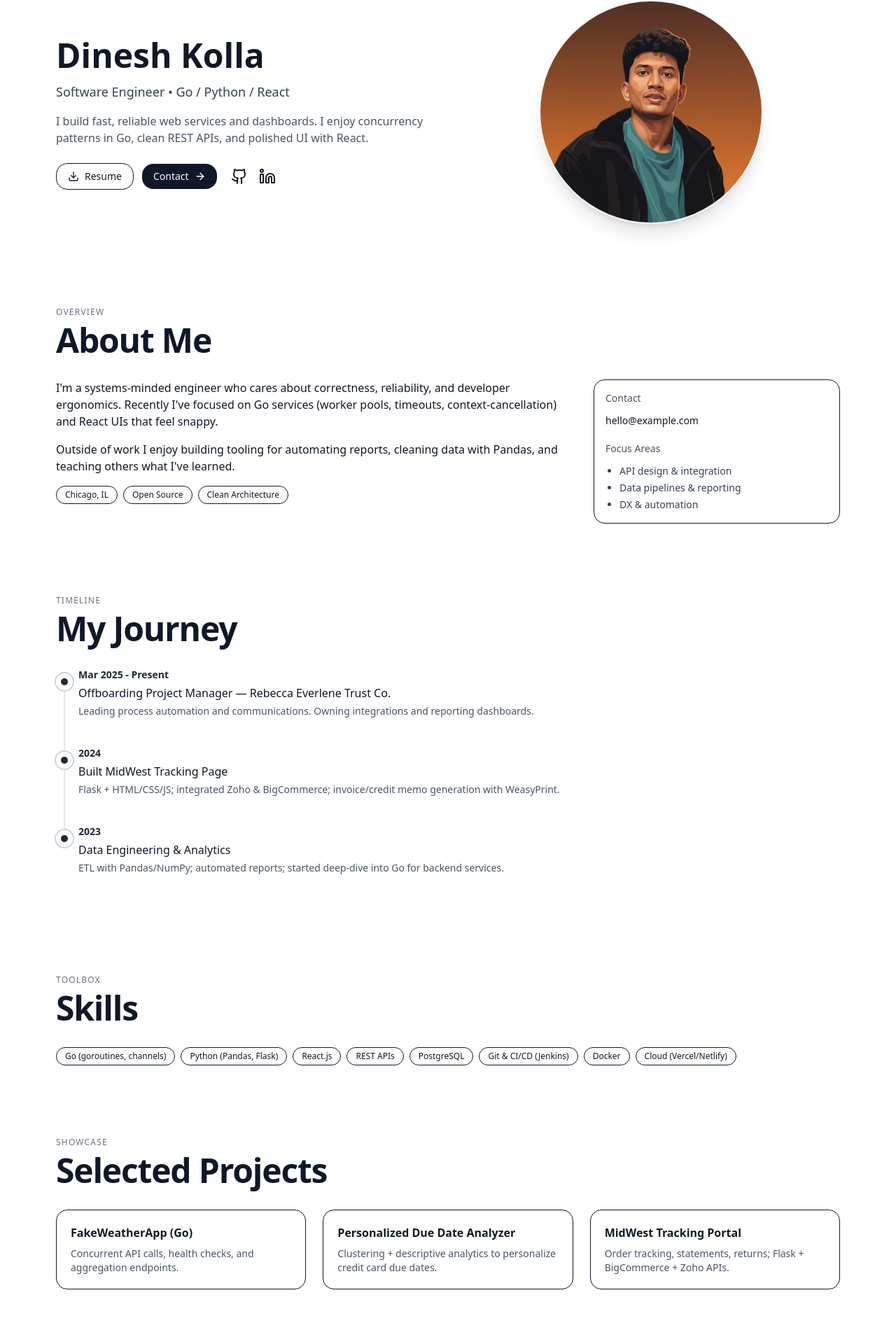
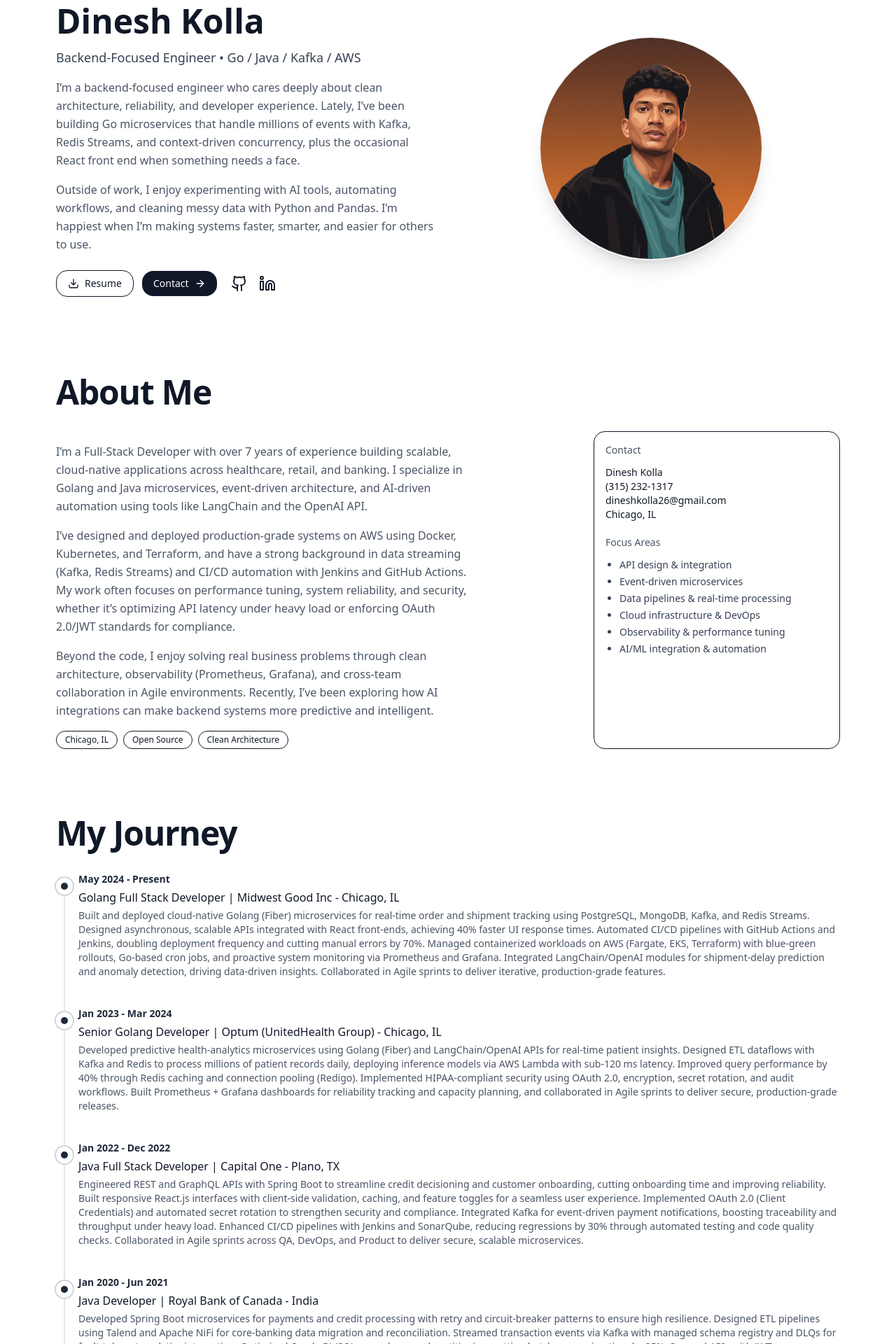
Before and after one commit to Kolla1997/My-Portfolio, a React (Vite) app: page / in a window 1280 px wide. Shown: the part 124-2044 px from the top of the page at 70% size. Built offline with nearby package versions, Linux system fonts and the light colour scheme.

Commit message:
Updated profile

```diff
--- a/src/App.tsx
+++ b/src/App.tsx
@@ -7,14 +7,26 @@
 // ---- Simple data you can edit quickly ----
 const PROFILE = {
   name: "Dinesh Kolla",
-  role: "Software Engineer • Go / Python / React",
+  role: "Backend-Focused Engineer • Go / Java / Kafka / AWS",
   summary:
-    "I build fast, reliable web services and dashboards. I enjoy concurrency patterns in Go, clean REST APIs, and polished UI with React.",
+    ` I’m a backend-focused engineer who cares deeply about clean architecture, reliability, and developer experience. Lately, I’ve been building Go microservices that handle millions of events with Kafka, Redis Streams, and context-driven concurrency, plus the occasional React front end when something needs a face.
+
+Outside of work, I enjoy experimenting with AI tools, automating workflows, and cleaning messy data with Python and Pandas. I’m happiest when I’m making systems faster, smarter, and easier for others to use.`,
+
+  aboutMe:
+    `I’m a Full-Stack Developer with over 7 years of experience building scalable, cloud-native applications across healthcare, retail, and banking. I specialize in Golang and Java microservices, event-driven architecture, and AI-driven automation using tools like LangChain and the OpenAI API.
+
+    I’ve designed and deployed production-grade systems on AWS using Docker, Kubernetes, and Terraform, and have a strong background in data streaming (Kafka, Redis Streams) and CI/CD automation with Jenkins and GitHub Actions. My work often focuses on performance tuning, system reliability, and security, whether it’s optimizing API latency under heavy load or enforcing OAuth 2.0/JWT standards for compliance.
+
+    Beyond the code, I enjoy solving real business problems through clean architecture, observability (Prometheus, Grafana), and cross-team collaboration in Agile environments. Recently, I’ve been exploring how AI integrations can make backend systems more predictive and intelligent.`,
+
+
   location: "Chicago, IL",
-  email: "hello@example.com",
-  github: "https://github.com/",
-  linkedin: "https://www.linkedin.com/",
-  resumeUrl: "#", // replace with your resume link
+  email: "dineshkolla26@gmail.com",
+  phone: "(315) 232-1317",
+  github: "https://github.com/Kolla1997",
+  linkedin: "https://www.linkedin.com/in/kolla-26d/",
+  resumeUrl: "/Dinesh_SD_Resume.pdf", // replace with your resume link
   // imageUrl: "/BW_PT.png", // Add your photo here
   imageUrl: "/PT.png", // Add your photo here
   // imageUrl: "/PT.jpeg", // Add your photo here
@@ -22,48 +34,68 @@
 
 const TIMELINE = [
   {
-    year: "Mar 2025 - Present",
-    title: "Offboarding Project Manager — Rebecca Everlene Trust Co.",
-    desc: "Leading process automation and communications. Owning integrations and reporting dashboards.",
+    year: "May 2024 - Present",
+    title: "Golang Full Stack Developer | Midwest Good Inc - Chicago, IL",
+    desc: `Built and deployed cloud-native Golang (Fiber) microservices for real-time order and shipment tracking using PostgreSQL, MongoDB, Kafka, and Redis Streams. Designed asynchronous, scalable APIs integrated with React front-ends, achieving 40% faster UI response times. Automated CI/CD pipelines with GitHub Actions and Jenkins, doubling deployment frequency and cutting manual errors by 70%. Managed containerized workloads on AWS (Fargate, EKS, Terraform) with blue-green rollouts, Go-based cron jobs, and proactive system monitoring via Prometheus and Grafana. Integrated LangChain/OpenAI modules for shipment-delay prediction and anomaly detection, driving data-driven insights. Collaborated in Agile sprints to deliver iterative, production-grade features.`,
   },
   {
-    year: "2024",
-    title: "Built MidWest Tracking Page",
-    desc: "Flask + HTML/CSS/JS; integrated Zoho & BigCommerce; invoice/credit memo generation with WeasyPrint.",
+    year: "Jan 2023 - Mar 2024",
+    title: "Senior Golang Developer | Optum (UnitedHealth Group) - Chicago, IL",
+    desc: `Developed predictive health-analytics microservices using Golang (Fiber) and LangChain/OpenAI APIs for real-time patient insights. Designed ETL dataflows with Kafka and Redis to process millions of patient records daily, deploying inference models via AWS Lambda with sub-120 ms latency. Improved query performance by 40% through Redis caching and connection pooling (Redigo). Implemented HIPAA-compliant security using OAuth 2.0, encryption, secret rotation, and audit workflows. Built Prometheus + Grafana dashboards for reliability tracking and capacity planning, and collaborated in Agile sprints to deliver secure, production-grade releases.`,
   },
   {
-    year: "2023",
-    title: "Data Engineering & Analytics",
-    desc: "ETL with Pandas/NumPy; automated reports; started deep-dive into Go for backend services.",
+    year: "Jan 2022 - Dec 2022",
+    title: "Java Full Stack Developer | Capital One - Plano, TX",
+    desc: `Engineered REST and GraphQL APIs with Spring Boot to streamline credit decisioning and customer onboarding, cutting onboarding time and improving reliability. Built responsive React.js interfaces with client-side validation, caching, and feature toggles for a seamless user experience. Implemented OAuth 2.0 (Client Credentials) and automated secret rotation to strengthen security and compliance. Integrated Kafka for event-driven payment notifications, boosting traceability and throughput under heavy load. Enhanced CI/CD pipelines with Jenkins and SonarQube, reducing regressions by 30% through automated testing and code quality checks. Collaborated in Agile sprints across QA, DevOps, and Product to deliver secure, scalable microservices.`,
   },
+  {
+    year: "Jan 2020 - Jun 2021",
+    title: "Java Developer |  Royal Bank of Canada - India",
+    desc: `Developed Spring Boot microservices for payments and credit processing with retry and circuit-breaker patterns to ensure high resilience. Designed ETL pipelines using Talend and Apache NiFi for core-banking data migration and reconciliation. Streamed transaction events via Kafka with managed schema registry and DLQs for fault-tolerant analytics integration. Optimized Oracle PL/SQL procedures and partitioning, cutting batch processing time by 35%. Secured APIs with JWT authentication, implemented audit logging, and automated testing using JUnit, Postman, and Jenkins CI/CD for reliable delivery.`,
+  },
+  {
+    year: "Apr 2018 - Dec 2019",
+    title: "Software Engineer | Tech Mahindra - India",
+    desc: `Engineered REST and GraphQL APIs with Spring Boot to streamline credit decisioning and customer onboarding, cutting onboarding time and improving reliability. Built responsive React.js interfaces with client-side validation, caching, and feature toggles for a seamless user experience. Implemented OAuth 2.0 (Client Credentials) and automated secret rotation to strengthen security and compliance. Integrated Kafka for event-driven payment notifications, boosting traceability and throughput under heavy load. Enhanced CI/CD pipelines with Jenkins and SonarQube, reducing regressions by 30% through automated testing and code quality checks. Collaborated in Agile sprints across QA, DevOps, and Product to deliver secure, scalable microservices.`,
+  },
+
 ];
 
 const SKILLS = [
-  "Go (goroutines, channels)",
-  "Python (Pandas, Flask)",
-  "React.js",
-  "REST APIs",
-  "PostgreSQL",
-  "Git & CI/CD (Jenkins)",
-  "Docker",
-  "Cloud (Vercel/Netlify)",
+"Go (Fiber, Gin, concurrency, context)",
+"Java (Spring Boot, REST, GraphQL)",
+"Python (Pandas, automation)",
+"React.js (Redux, Tailwind CSS)",
+"Kafka & Redis Streams",
+"PostgreSQL / MongoDB / Cassandra",
+"CI/CD (Jenkins, GitHub Actions)",
+"Docker & Kubernetes",
+"Cloud (AWS – ECS, Lambda, Terraform)",
+"Prometheus & Grafana (monitoring)",
+"LangChain / OpenAI API (AI integration)"
+
 ];
 
 const PROJECTS = [
   {
-    title: "FakeWeatherApp (Go)",
+    title: "FakeWeatherApp",
     desc: "Concurrent API calls, health checks, and aggregation endpoints.",
-    link: "#",
+    link: "https://github.com/Kolla1997/Fake-Weather-App",
   },
   {
     title: "Personalized Due Date Analyzer",
     desc: "Clustering + descriptive analytics to personalize credit card due dates.",
-    link: "#",
+    link: "https://github.com/Kolla1997/Expense_Tracker",
+  },
+  {
+    title: "Movie Suggestions App",
+    desc: "Movie recommendations using collaborative filtering and content-based filtering.",
+    link: "https://github.com/dev1force/Movie-Suggestions",
   },
   {
     title: "MidWest Tracking Portal",
-    desc: "Order tracking, statements, returns; Flask + BigCommerce + Zoho APIs.",
-    link: "#",
+    desc: "Built end-to-end logistics portal with Go and Java microservices for real-time order tracking, statements, and returns, integrating BigCommerce and Zoho APIs.",
+    link: "https://www.midwestgoods.info/login",
   },
 ];
 
@@ -183,7 +215,13 @@
               {PROFILE.name}
             </h1>
             <p className="mt-2 text-lg text-gray-700">{PROFILE.role}</p>
-            <p className="mt-4 max-w-prose text-gray-600">{PROFILE.summary}</p>
+            <div className="mt-4 max-w-prose text-gray-600 space-y-4">
+              {PROFILE.summary.split(/\n\s*\n/).map((para, idx) => (
+                <p key={idx} className="leading-relaxed">
+                  {para}
+                </p>
+              ))}
+            </div>
             <div className="mt-6 flex flex-wrap items-center gap-3">
               <a
                 className="inline-flex items-center gap-2 rounded-2xl border px-4 py-2 text-sm font-medium hover:bg-gray-50"
@@ -226,16 +264,16 @@
       {/* About */}
       <section id="about" className="mx-auto max-w-6xl px-4 py-12">
         <motion.div {...fadeUp}>
-          <SectionTitle label="About Me" kicker="Overview" />
+          <SectionTitle label="About Me" />
           <div className="grid gap-8 md:grid-cols-3">
             <div className="md:col-span-2 space-y-4">
-              <p>
-                I'm a systems‑minded engineer who cares about correctness, reliability, and developer ergonomics.
-                Recently I've focused on Go services (worker pools, timeouts, context‑cancellation) and React UIs that feel snappy.
-              </p>
-              <p>
-                Outside of work I enjoy building tooling for automating reports, cleaning data with Pandas, and teaching others what I've learned.
-              </p>
+              <div className="mt-4 max-w-prose text-gray-600 space-y-4">
+              {PROFILE.aboutMe.split(/\n\s*\n/).map((para, idx) => (
+                <p key={idx} className="leading-relaxed">
+                  {para}
+                </p>
+              ))}
+            </div>
               <div className="flex flex-wrap gap-2">
                 <Badge>{PROFILE.location}</Badge>
                 <Badge>Open Source</Badge>
@@ -245,13 +283,20 @@
             <aside className="space-y-3 rounded-2xl border p-4">
               <div className="text-sm text-gray-600">Contact</div>
               <a href="#contact" className="block text-sm font-medium hover:underline">
-                {PROFILE.email}
+                {`Dinesh Kolla`} <br />
+                {PROFILE.phone }<br />
+                {PROFILE.email}<br />
+                {PROFILE.location}
+
               </a>
               <div className="text-sm text-gray-600 pt-2">Focus Areas</div>
               <ul className="list-disc pl-5 text-sm text-gray-700 space-y-1">
                 <li>API design & integration</li>
-                <li>Data pipelines & reporting</li>
-                <li>DX & automation</li>
+                <li>Event-driven microservices</li>
+                <li>Data pipelines & real-time processing</li>
+                <li>Cloud infrastructure & DevOps</li>
+                <li>Observability & performance tuning</li>
+                <li>AI/ML integration & automation</li>
               </ul>
             </aside>
           </div>
@@ -261,7 +306,7 @@
       {/* Journey / Timeline */}
       <section id="timeline" className="mx-auto max-w-6xl px-4 py-12">
         <motion.div {...fadeUp}>
-          <SectionTitle label="My Journey" kicker="Timeline" />
+          <SectionTitle label="My Journey" />
           <div className="relative">
             {TIMELINE.map((t, i) => (
               <TimelineItem key={i} item={t} last={i === TIMELINE.length - 1} />
@@ -273,7 +318,7 @@
       {/* Skills */}
       <section id="skills" className="mx-auto max-w-6xl px-4 py-12">
         <motion.div {...fadeUp}>
-          <SectionTitle label="Skills" kicker="Toolbox" />
+          <SectionTitle label="Skills"  />
           <div className="flex flex-wrap gap-2">
             {SKILLS.map((s, i) => (
               <Badge key={i}>{s}</Badge>
@@ -285,7 +330,7 @@
       {/* Projects */}
       <section id="projects" className="mx-auto max-w-6xl px-4 py-12">
         <motion.div {...fadeUp}>
-          <SectionTitle label="Selected Projects" kicker="Showcase" />
+          <SectionTitle label="Selected Projects"  />
           <div className="grid gap-6 md:grid-cols-3">
             {PROJECTS.map((p, i) => (
               <a key={i} href={p.link} className="group rounded-2xl border p-5 hover:shadow-md transition">
@@ -300,7 +345,7 @@
       {/* Contact */}
       <section id="contact" className="mx-auto max-w-6xl px-4 py-12">
         <motion.div {...fadeUp}>
-          <SectionTitle label="Get in touch" kicker="Contact" />
+          <SectionTitle label="Get in touch" />
           <div className="rounded-2xl border p-6">
             <p className="text-gray-700">
               Want to collaborate or chat about an idea? Send me an email and I'll get back soon.
```
Also changed, not shown: public/logo.svg, 1 other file (tests, documents, lock files or other folders).
